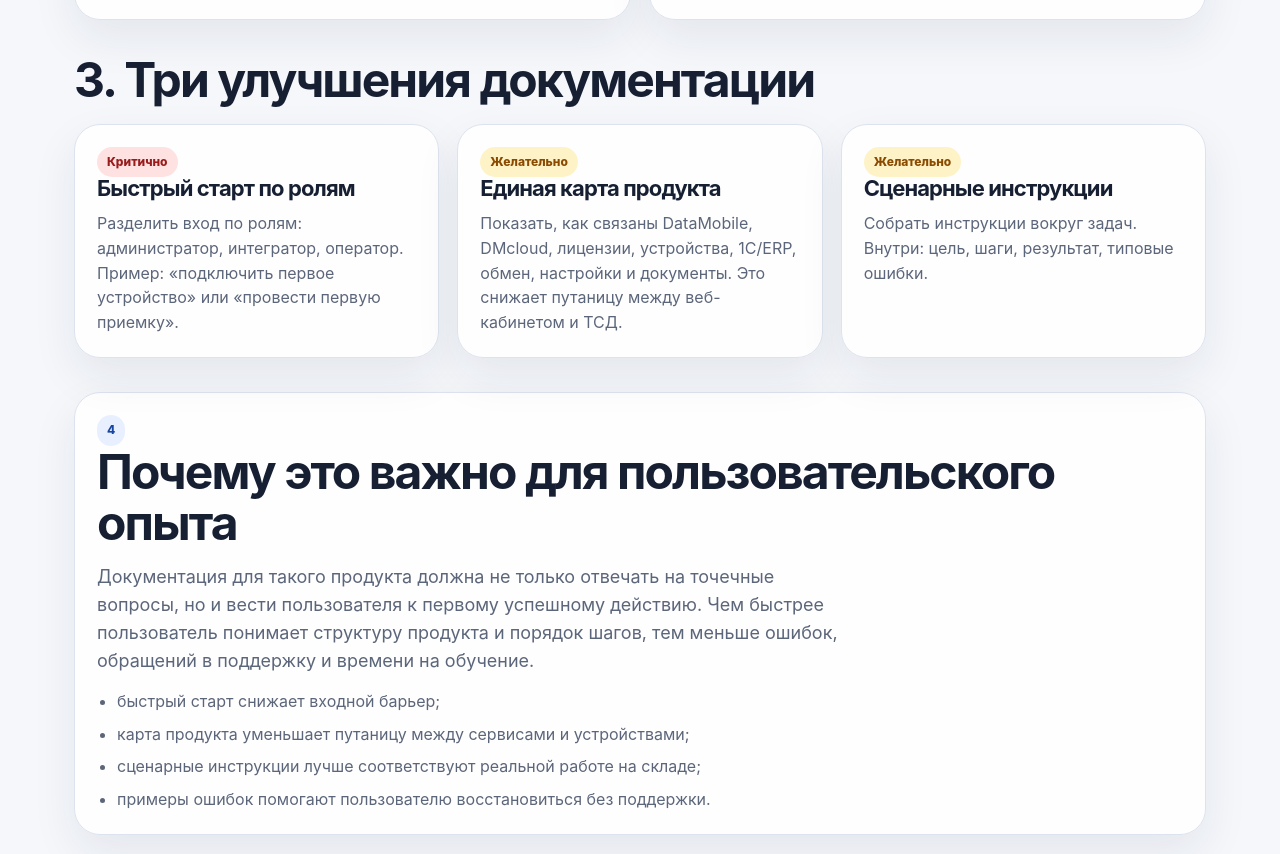
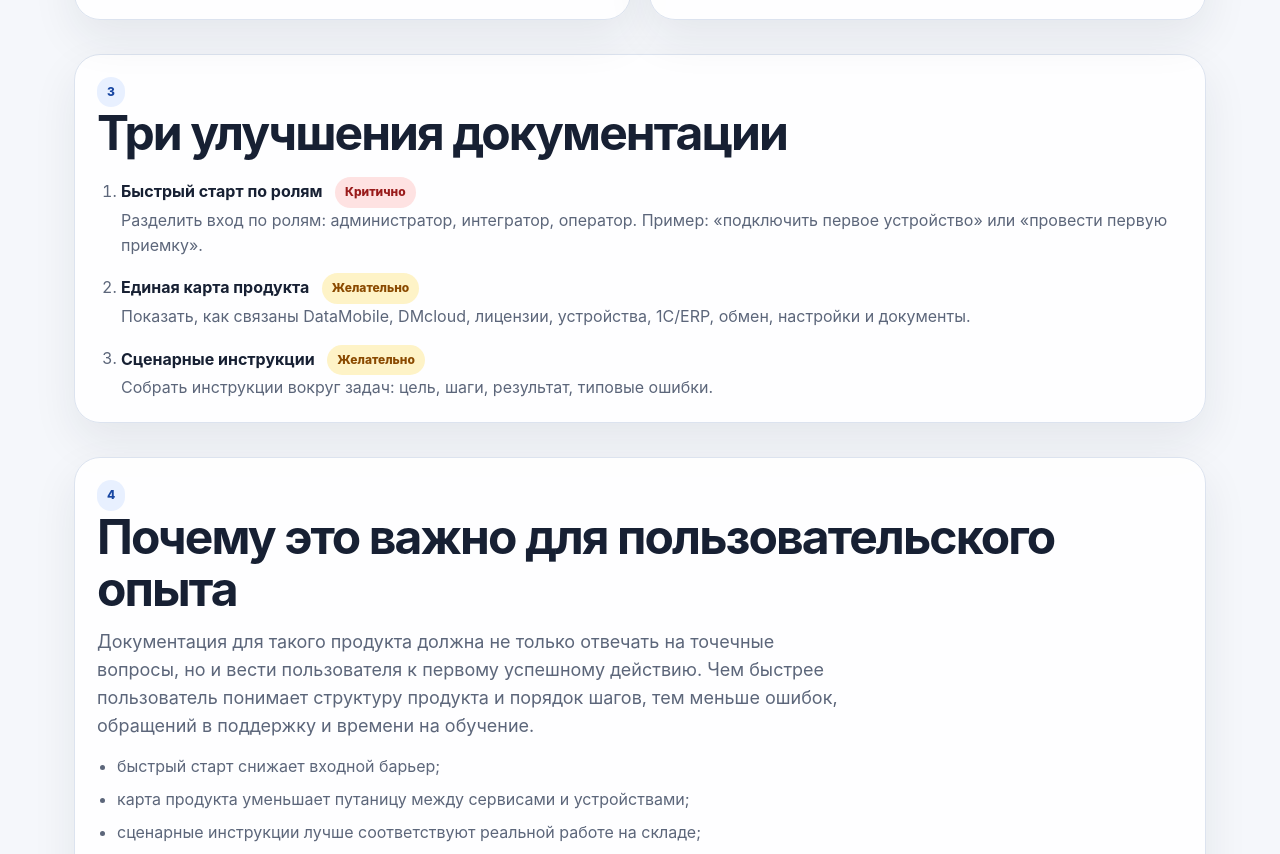
Before and after one commit to rdbrg/test-scanport-vadim-rodberg-cx-ux-ui-designer, a plain HTML site: page task-3.html in a window 1280 px wide. Shown: the part 1066-1920 px from the top of the page. Drawn offline with Linux system fonts and the light colour scheme.

Commit message:
убрал UI вложенных карточек в разделе «Три улучшения документации

```diff
--- a/assets/styles.css
+++ b/assets/styles.css
@@ -412,6 +412,28 @@ p {
   margin-top: 8px;
 }
 
+.plain-points {
+  margin: 18px 0 0;
+  padding-left: 24px;
+}
+
+.plain-points li {
+  color: var(--muted);
+}
+
+.plain-points li + li {
+  margin-top: 16px;
+}
+
+.plain-points strong {
+  color: var(--text);
+}
+
+.plain-points .pill {
+  margin-left: 8px;
+  vertical-align: middle;
+}
+
 .flow {
   display: grid;
   gap: 14px;
--- a/task-3.html
+++ b/task-3.html
@@ -58,25 +58,14 @@
         </article>
       </section>
 
-      <section class="section">
-        <h2 class="section-title">3. Три улучшения документации</h2>
-        <div class="grid three">
-          <article class="card info-card">
-            <span class="pill danger">Критично</span>
-            <h3>Быстрый старт по ролям</h3>
-            <p>Разделить вход по ролям: администратор, интегратор, оператор. Пример: «подключить первое устройство» или «провести первую приемку».</p>
-          </article>
-          <article class="card info-card">
-            <span class="pill warning">Желательно</span>
-            <h3>Единая карта продукта</h3>
-            <p>Показать, как связаны DataMobile, DMcloud, лицензии, устройства, 1С/ERP, обмен, настройки и документы. Это снижает путаницу между веб-кабинетом и ТСД.</p>
-          </article>
-          <article class="card info-card">
-            <span class="pill warning">Желательно</span>
-            <h3>Сценарные инструкции</h3>
-            <p>Собрать инструкции вокруг задач. Внутри: цель, шаги, результат, типовые ошибки.</p>
-          </article>
-        </div>
+      <section class="section card info-card">
+        <span class="pill">3</span>
+        <h2>Три улучшения документации</h2>
+        <ol class="plain-points">
+          <li><strong>Быстрый старт по ролям</strong> <span class="pill danger">Критично</span><br>Разделить вход по ролям: администратор, интегратор, оператор. Пример: «подключить первое устройство» или «провести первую приемку».</li>
+          <li><strong>Единая карта продукта</strong> <span class="pill warning">Желательно</span><br>Показать, как связаны DataMobile, DMcloud, лицензии, устройства, 1С/ERP, обмен, настройки и документы.</li>
+          <li><strong>Сценарные инструкции</strong> <span class="pill warning">Желательно</span><br>Собрать инструкции вокруг задач: цель, шаги, результат, типовые ошибки.</li>
+        </ol>
       </section>
 
       <section class="section card info-card">
```
